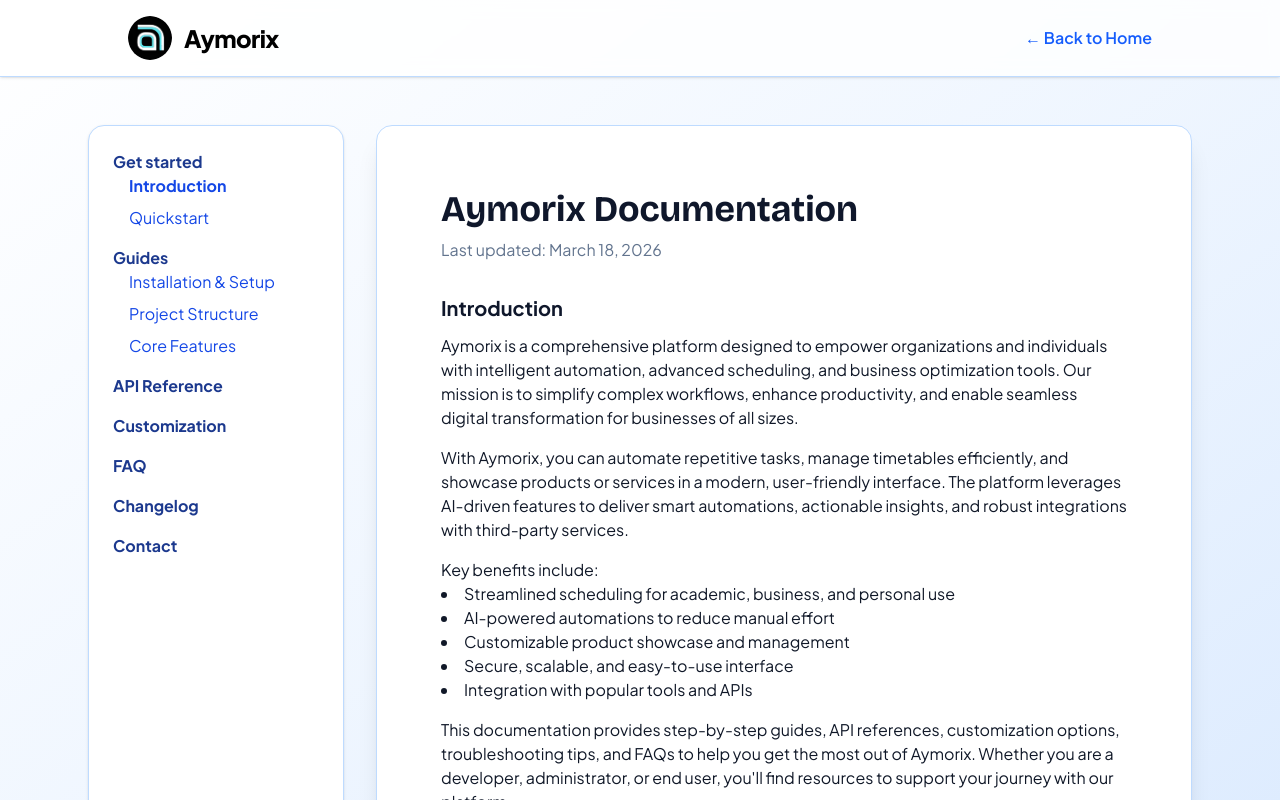
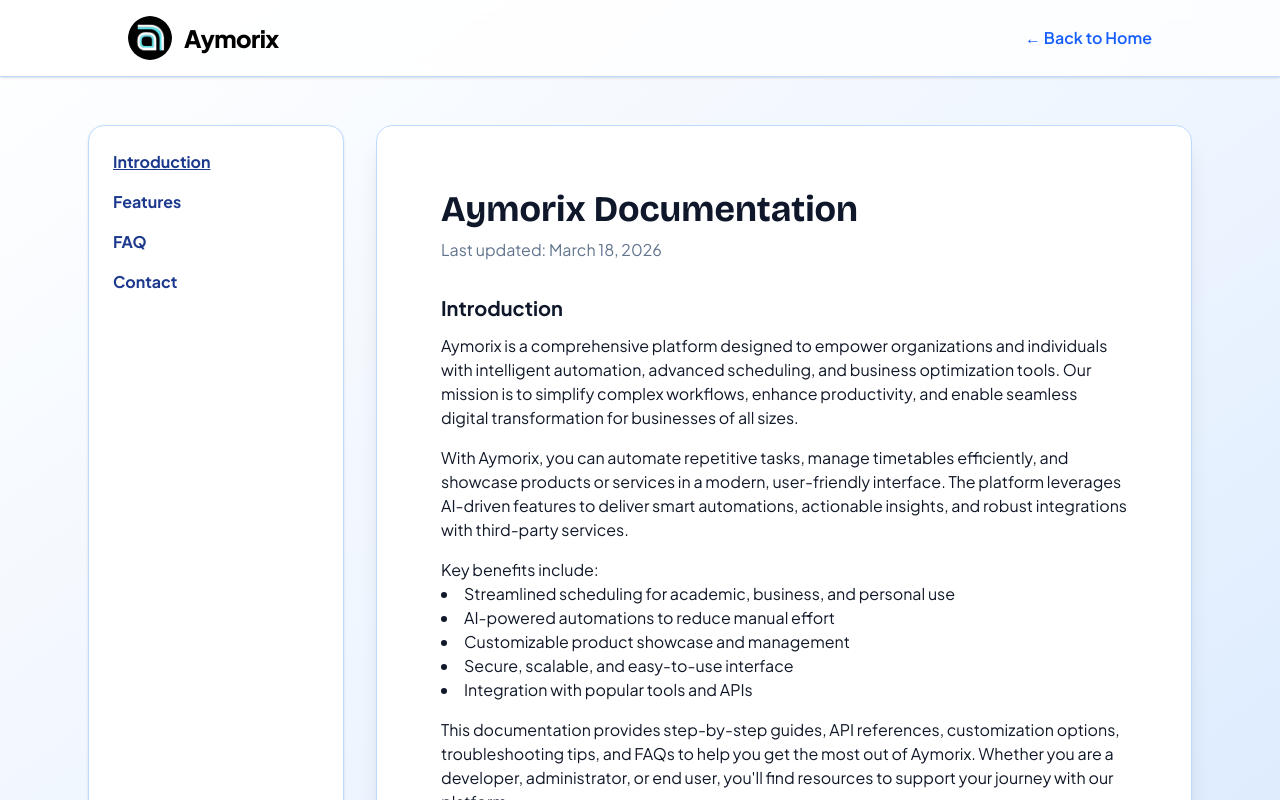
Before and after one commit to Mayuraglawe/Aymorix, a Next.js app: page /documentation in a window 1280 px wide. Shown: the top 800 px of the page. Built offline with nearby package versions, Linux system fonts and the light colour scheme.

Commit message:
Updated the documentation points

```diff
--- a/src/app/documentation/page.tsx
+++ b/src/app/documentation/page.tsx
@@ -22,23 +22,9 @@
         {/* Sidebar Navigation */}
         <nav className="md:w-64 w-full bg-white rounded-2xl shadow border border-blue-200 p-6 mb-8 md:mb-0">
           <ul className="space-y-4">
-            <li><span className="font-bold text-blue-900">Get started</span>
-              <ul className="ml-4 space-y-2">
-                <li><button className={`text-blue-700 hover:underline ${activeSection === 'introduction' ? 'font-bold' : ''}`} onClick={() => setActiveSection('introduction')}>Introduction</button></li>
-                <li><button className={`text-blue-700 hover:underline ${activeSection === 'quickstart' ? 'font-bold' : ''}`} onClick={() => setActiveSection('quickstart')}>Quickstart</button></li>
-              </ul>
-            </li>
-            <li><span className="font-bold text-blue-900">Guides</span>
-              <ul className="ml-4 space-y-2">
-                <li><button className={`text-blue-700 hover:underline ${activeSection === 'installation' ? 'font-bold' : ''}`} onClick={() => setActiveSection('installation')}>Installation & Setup</button></li>
-                <li><button className={`text-blue-700 hover:underline ${activeSection === 'project-structure' ? 'font-bold' : ''}`} onClick={() => setActiveSection('project-structure')}>Project Structure</button></li>
-                <li><button className={`text-blue-700 hover:underline ${activeSection === 'features' ? 'font-bold' : ''}`} onClick={() => setActiveSection('features')}>Core Features</button></li>
-              </ul>
-            </li>
-            <li><button className={`font-bold text-blue-900 ${activeSection === 'api' ? 'underline' : ''}`} onClick={() => setActiveSection('api')}>API Reference</button></li>
-            <li><button className={`font-bold text-blue-900 ${activeSection === 'customization' ? 'underline' : ''}`} onClick={() => setActiveSection('customization')}>Customization</button></li>
+            <li><button className={`font-bold text-blue-900 ${activeSection === 'introduction' ? 'underline' : ''}`} onClick={() => setActiveSection('introduction')}>Introduction</button></li>
+            <li><button className={`font-bold text-blue-900 ${activeSection === 'features' ? 'underline' : ''}`} onClick={() => setActiveSection('features')}>Features</button></li>
             <li><button className={`font-bold text-blue-900 ${activeSection === 'faq' ? 'underline' : ''}`} onClick={() => setActiveSection('faq')}>FAQ</button></li>
-            <li><button className={`font-bold text-blue-900 ${activeSection === 'changelog' ? 'underline' : ''}`} onClick={() => setActiveSection('changelog')}>Changelog</button></li>
             <li><button className={`font-bold text-blue-900 ${activeSection === 'contact' ? 'underline' : ''}`} onClick={() => setActiveSection('contact')}>Contact</button></li>
           </ul>
         </nav>
@@ -64,73 +50,19 @@
               <p className="mt-4">This documentation provides step-by-step guides, API references, customization options, troubleshooting tips, and FAQs to help you get the most out of Aymorix. Whether you are a developer, administrator, or end user, you'll find resources to support your journey with our platform.</p>
             </section>
           )}
-          {activeSection === 'quickstart' && (
-            <section id="quickstart" className="mb-8">
-              <h2 className="text-xl font-bold text-slate-900 mb-3">Quickstart</h2>
-              <ul className="list-disc list-inside mb-3">
-                <li>Clone the repository from GitHub using <span className="font-mono">git clone</span>.</li>
-                <li>Install dependencies with <span className="font-mono">npm install</span> to ensure all required packages are available.</li>
-                <li>Configure environment variables in <span className="font-mono">.env</span> for database, API keys, and other settings.</li>
-                <li>Run the development server: <span className="font-mono">npm run dev</span> and access the app at <span className="font-mono">localhost:3000</span>.</li>
-                <li>For production, use <span className="font-mono">npm run build</span> and <span className="font-mono">npm start</span>.</li>
-              </ul>
-            </section>
-          )}
-          {activeSection === 'installation' && (
-            <section id="installation" className="mb-8">
-              <h2 className="text-xl font-bold text-slate-900 mb-3">Installation & Setup</h2>
-              <ul className="list-disc list-inside mb-3">
-                <li>System requirements: Node.js (v18+), npm (v9+), and a modern browser.</li>
-                <li>Clone project: <span className="font-mono">git clone &lt;repo-url&gt;</span> to your local machine.</li>
-                <li>Install dependencies: <span className="font-mono">npm install</span> to set up all packages.</li>
-                <li>Start server: <span className="font-mono">npm run dev</span> for development, <span className="font-mono">npm run build</span> for production.</li>
-                <li>Check <span className="font-mono">README.md</span> for additional setup instructions.</li>
-              </ul>
-            </section>
-          )}
-          {activeSection === 'project-structure' && (
-            <section id="project-structure" className="mb-8">
-              <h2 className="text-xl font-bold text-slate-900 mb-3">Project Structure</h2>
-              <ul className="list-disc list-inside mb-3">
-                <li><span className="font-mono">src/app</span>: Main application pages, including documentation, terms, privacy, and product pages.</li>
-                <li><span className="font-mono">src/components</span>: Reusable UI components for layout, branding, and interactive features.</li>
-                <li><span className="font-mono">public</span>: Static assets (logo, images, video frames).</li>
-                <li><span className="font-mono">package.json</span>: Project metadata, scripts, and dependencies.</li>
-                <li><span className="font-mono">README.md</span>: Overview and instructions for contributors.</li>
-              </ul>
-            </section>
-          )}
           {activeSection === 'features' && (
             <section id="features" className="mb-8">
-              <h2 className="text-xl font-bold text-slate-900 mb-3">Core Features</h2>
+              <h2 className="text-xl font-bold text-slate-900 mb-3">Core Features of Aymorix</h2>
               <ul className="list-disc list-inside mb-3">
-                <li>Timetable Scheduler: Automate and optimize scheduling for academic and business needs.</li>
-                <li>AI Automations: Intelligent workflows for productivity, including reminders and task management.</li>
-                <li>Product Showcase: Highlight and manage products with customizable layouts and reviews.</li>
-                <li>FAQ and Review Sections: Enhance user engagement and support.</li>
-              </ul>
-            </section>
-          )}
-          {activeSection === 'api' && (
-            <section id="api" className="mb-8">
-              <h2 className="text-xl font-bold text-slate-900 mb-3">API Reference</h2>
-              <ul className="list-disc list-inside mb-3">
-                <li>Endpoints: <span className="font-mono">/api/contact</span>, <span className="font-mono">/api/products</span>, <span className="font-mono">/api/reviews</span></li>
-                <li>Authentication: JWT-based, API keys, and OAuth support.</li>
-                <li>Error Handling: Standardized error responses with helpful messages.</li>
-                <li>Rate Limiting: Prevent abuse and ensure reliability for all users.</li>
-                <li>API documentation available in the docs section.</li>
-              </ul>
-            </section>
-          )}
-          {activeSection === 'customization' && (
-            <section id="customization" className="mb-8">
-              <h2 className="text-xl font-bold text-slate-900 mb-3">Customization</h2>
-              <ul className="list-disc list-inside mb-3">
-                <li>Theme & Branding: Update colors, logo, and fonts in <span className="font-mono">globals.css</span> and <span className="font-mono">layout.tsx</span>.</li>
-                <li>Extending Functionality: Add new pages/components in <span className="font-mono">src/app</span> and <span className="font-mono">src/components</span> for custom features.</li>
-                <li>Integrations: Connect with third-party APIs and services, such as payment gateways and analytics.</li>
-                <li>Responsive design: Ensure compatibility across devices.</li>
+                <li><b>Smart Timetable Scheduler:</b> Automate, optimize, and visualize schedules for academic, business, and personal needs with drag-and-drop and conflict detection.</li>
+                <li><b>AI-Powered Automations:</b> Intelligent workflows for reminders, task management, notifications, and repetitive process automation.</li>
+                <li><b>Product & Service Showcase:</b> Customizable layouts, reviews, ratings, and bulk upload for products/services. Modern UI for easy browsing and management.</li>
+                <li><b>Advanced Analytics:</b> Actionable insights, usage statistics, and performance dashboards to help decision-making.</li>
+                <li><b>Integration Hub:</b> Connect with popular tools, APIs, payment gateways, and third-party services for seamless workflow.</li>
+                <li><b>Secure & Scalable Platform:</b> User authentication, data privacy, and scalable infrastructure for organizations of any size.</li>
+                <li><b>Customizable Themes:</b> Personalize colors, branding, and layouts to match your organization’s identity.</li>
+                <li><b>User Engagement:</b> Built-in FAQ, review, and feedback sections to support and engage users.</li>
+                <li><b>Live Support & Feedback:</b> Integrated live chat and feedback forms for real-time assistance and suggestions.</li>
               </ul>
             </section>
           )}
@@ -139,20 +71,7 @@
               <h2 className="text-xl font-bold text-slate-900 mb-3">FAQ</h2>
               <ul className="list-disc list-inside mb-3">
                 <li><b>How do I reset my password?</b> Use the account settings page or contact support. Password reset emails are sent instantly.</li>
-                <li><b>How to add new products?</b> Use the Product Showcase section or API endpoint. You can also bulk upload products via CSV.</li>
                 <li><b>How to report a bug?</b> Email <a href="mailto:info@aymorix.com" className="text-blue-600 hover:underline">info@aymorix.com</a> or use the feedback form in the app.</li>
-                <li><b>How to customize the theme?</b> Edit <span className="font-mono">globals.css</span> and preview changes live.</li>
-              </ul>
-            </section>
-          )}
-          {activeSection === 'changelog' && (
-            <section id="changelog" className="mb-8">
-              <h2 className="text-xl font-bold text-slate-900 mb-3">Changelog</h2>
-              <ul className="list-disc list-inside mb-3">
-                <li>v1.0.0: Initial release with core scheduling and product features.</li>
-                <li>v1.1.0: Added AI automations, review section, and improved UI.</li>
-                <li>v1.2.0: Improved scheduling features, added bulk product upload, and enhanced API documentation.</li>
-                <li>v1.2.1: Minor bug fixes and performance improvements.</li>
               </ul>
             </section>
           )}
```
